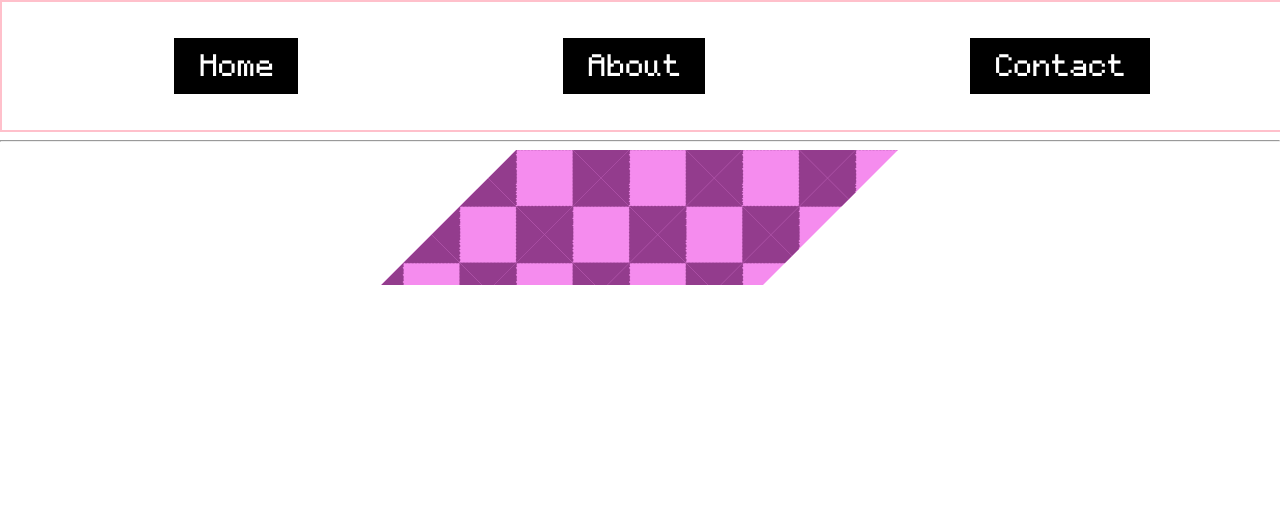
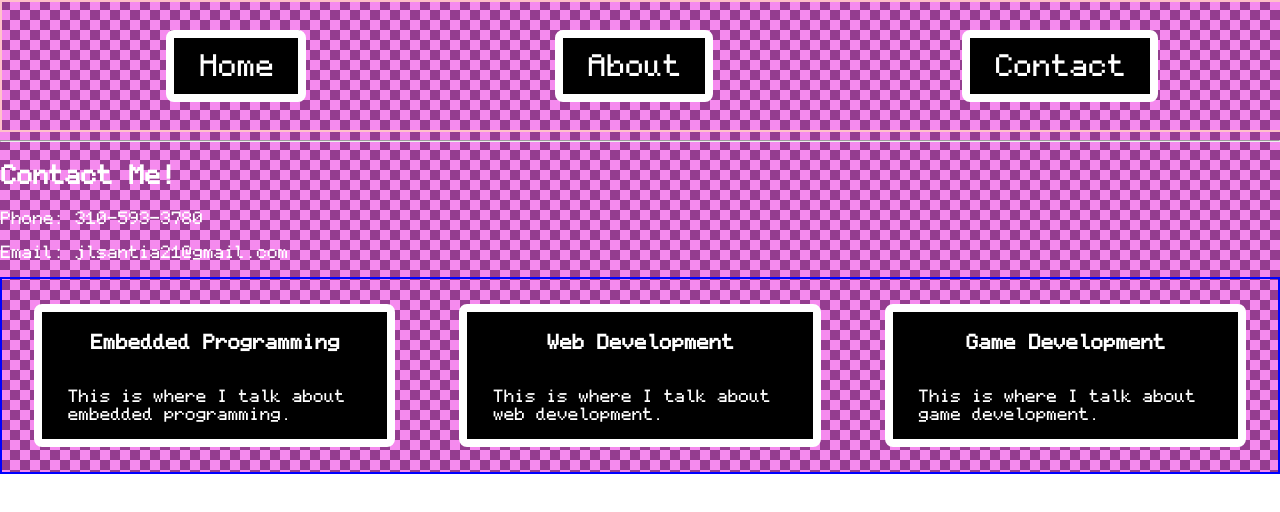
Before and after one commit to santi-jose/JoseSantiago_ReactPortfolio, a JavaScript app: page /contact in a window 1280 px wide. Shown: the top 512 px of the page. Built offline with nearby package versions, Linux system fonts and the light colour scheme; the HTML template or start-up script is replaced by a standard one.

Commit message:
Messing with svg acheckerboard background.

```diff
--- a/src/App.css
+++ b/src/App.css
@@ -10,52 +10,15 @@ body {
   flex-direction: column;
   font-family: "PixelCode";
   color: white;
-  max-width: 100vw;
-  max-height: 100vw;
+  /* max-width: 100vw; */
+  /* max-height: 100vh; */
 }
 
 .backgroundContainer{
-    position: relative;
-    overflow: hidden;
     width: 100%;
     height: 100%;
-}
-
-.backgroundContainer::before{
-    content: "";
-    position: absolute;
-    width: 200%;
-    height: 200%;
-    top: -50%;
-    left: -50%;
-    z-index: -1;
-
-     /* Checkered Pattern */
-     background-color: rgb(245, 140, 238);
-     background-image:
-         linear-gradient(
-             -45deg,
-             transparent 75%,
-             rgb(147, 60, 141) 75%
-         ),
-         linear-gradient(
-             45deg,
-             transparent 75%,
-             rgb(147, 60, 141) 75%
-         ),
-         linear-gradient(
-             -135deg,
-             transparent 75%,
-             rgb(147, 60, 141) 75%
-         ),
-         linear-gradient(
-             135deg,
-             transparent 75%,
-             rgb(147, 60, 141) 75%
-         );
-     background-size: 5rem 5rem;
-
-     transform: rotate(-45deg);
+    background-image: url('./assets/checkerboard.svg');
+    background-repeat: repeat;
 }
 
 a{
--- a/src/App.js
+++ b/src/App.js
@@ -11,7 +11,7 @@ function App() {
 
   return (
     <Router>
-
+      <div className="backgroundContainer">
         {/* ... Navbar */}
         <Navbar />
 
@@ -34,8 +34,8 @@ function App() {
               />
             }
             />
-
         </Routes>
+      </div>
     </Router>
   )
 }
--- a/src/components/About/About.js
+++ b/src/components/About/About.js
@@ -4,7 +4,7 @@ import duckling from "../../assets/duck_down.gif";
 function About() {
   const Summary = () => {
     return (
-      <div className="backgroundContainer">
+      <div>
         <section className="aboutWrapper">
           <div className="introMission">
             <div className="heroContainer">
--- a/src/components/About/about.css
+++ b/src/components/About/about.css
@@ -137,47 +137,3 @@
     padding: 0 1% 0 1%;
     margin: 2% 0 2% 0;
 }
-
-.backgroundContainer{
-    position: relative;
-    overflow: hidden;
-    width: 100%;
-    height: 100%;
-}
-
-.backgroundContainer::before{
-    content: "";
-    position: absolute;
-    width: 200%;
-    height: 200%;
-    top: -50%;
-    left: -50%;
-    z-index: -1;
-
-     /* Checkered Pattern */
-     background-color: rgb(245, 140, 238);
-     background-image:
-         linear-gradient(
-             -45deg,
-             transparent 75%,
-             rgb(147, 60, 141) 75%
-         ),
-         linear-gradient(
-             45deg,
-             transparent 75%,
-             rgb(147, 60, 141) 75%
-         ),
-         linear-gradient(
-             -135deg,
-             transparent 75%,
-             rgb(147, 60, 141) 75%
-         ),
-         linear-gradient(
-             135deg,
-             transparent 75%,
-             rgb(147, 60, 141) 75%
-         );
-     background-size: 5rem 5rem;
-
-     transform: rotate(-45deg);
-}
--- a/src/components/Contact/Contact.js
+++ b/src/components/Contact/Contact.js
@@ -4,11 +4,32 @@ function Contact(props){
     const { phone, email } = props;
 
     return(
-        <div className="backgroundContainer">
+        <div>
             <h2>Contact Me!</h2>
             <p>Phone: { phone }</p>
             <p>Email: { email }</p>
+
+            <div className="expTool">
+            <div className="expCards">
+              <div className="expCard">
+                <h3>Embedded Programming</h3>
+                <p>This is where I talk about embedded programming.</p>
+              </div>
+
+              <div className="expCard">
+                <h3>Web Development</h3>
+                <p>This is where I talk about web development.</p>
+              </div>
+
+              <div className="expCard">
+                <h3>Game Development</h3>
+                <p>This is where I talk about game development.</p>
+              </div>
+            </div>
+          </div>
         </div>
+
+
     );
 }
 
--- a/src/components/Contact/contact.css
+++ b/src/components/Contact/contact.css
@@ -1,43 +1,139 @@
-.backgroundContainer{
-    position: relative;
-    overflow: hidden;
-    width: 100%;
-    height: 100%;
+.aboutWrapper{
+    display: flex;
+    flex-direction: column;
+    padding: 0 5% 5% 5%;
+    max-width: 100%;
+
+    border: 2px solid green;
 }
 
-.backgroundContainer::before{
-    content: "";
-    position: absolute;
-    width: 200%;
-    height: 200%;
-    top: -50%;
-    left: -50%;
-    z-index: -1;
+.introMission{
+    display: flex;
+    flex-direction: column;
+    justify-content: center;
+    align-items: center;
+    /* border: 2px pink solid; */
+}
 
-     /* Checkered Pattern */
-     background-color: rgb(245, 140, 238);
-     background-image:
-         linear-gradient(
-             -45deg,
-             transparent 75%,
-             rgb(147, 60, 141) 75%
-         ),
-         linear-gradient(
-             45deg,
-             transparent 75%,
-             rgb(147, 60, 141) 75%
-         ),
-         linear-gradient(
-             -135deg,
-             transparent 75%,
-             rgb(147, 60, 141) 75%
-         ),
-         linear-gradient(
-             135deg,
-             transparent 75%,
-             rgb(147, 60, 141) 75%
-         );
-     background-size: 5rem 5rem;
+.heroContainer{
+    display: flex;
+    width: 100%;
+    justify-content: space-evenly;
+    margin: 2% 2.5% 2% 2.5%;
 
-     transform: rotate(-45deg);
+    border: 2px solid yellow;
 }
+
+.ducklingContainer{
+    display: flex;
+    justify-content: center;
+    width: 25%;
+    padding: 2% 2% 2% 2%;
+    margin: 2% 5% 2% 5%;
+}
+
+.heroParagraph{
+    display: flex;
+    flex-direction: column;
+    align-items: center;
+    border: 8px white solid;
+    background-color: black;
+    border-radius: 8px;
+    padding: 0 2% 0 2%;
+    width: 75%;
+    margin: 0 2.5% 0 2.5%;
+}
+
+.expTool{
+    display: flex;
+    flex-direction: column;
+    border: 2px blue solid;
+}
+
+.expCards{
+    display: flex;
+    flex-direction: row;
+    justify-content: space-between;
+}
+
+.expCard{
+    display: flex;
+    flex-direction: column;
+    width: 30%;
+    height: 30%;
+    border: 8px white solid;
+    background-color: black;
+    border-radius: 8px;
+    justify-content: center;
+    align-items: center;
+    padding: 0 2% 0 2%;
+    margin: 2% 2.5% 2% 2.5%;
+}
+
+.clientWork{
+    display: flex;
+    flex-direction: column;
+    align-items: center;
+
+    border: 8px white solid;
+    background-color: black;
+    border-radius: 8px;
+    margin: 2% 2.5% 2% 2.5%;
+}
+
+.clientCards{
+    display: flex;
+    flex-direction: row;
+    justify-content: space-around;
+    flex-wrap: wrap;
+
+    width: 100%;
+    /* border: 2px orange solid; */
+}
+
+.clientCard{
+    display: flex;
+    flex-direction: column;
+    justify-content: center;
+    align-items: center;
+
+    width: 35%;
+    border: 8px white solid;
+    background-color: black;
+    border-radius: 8px;
+    margin: 2% 0 2% 0;
+    padding: 0 2% 0 2%;
+}
+
+
+.education{
+    display: flex;
+    flex-direction: column;
+    align-items: center;
+
+    border: 8px white solid;
+    background-color: black;
+    border-radius: 8px;
+    margin: 2% 2.5% 2% 2.5%;
+}
+
+.educationCards{
+    display: flex;
+    flex-direction: row;
+    justify-content: space-around;
+
+    /* border: 2px yellow solid; */
+    width: 100%;
+}
+
+.educationCard{
+    display: flex;
+    justify-content: center;
+    align-items: center;
+    width: 44%;
+    border: 8px white solid;
+    background-color: black;
+    border-radius: 8px;
+    padding: 0 1% 0 1%;
+    margin: 2% 0 2% 0;
+}
--- a/src/components/Home/Home.js
+++ b/src/components/Home/Home.js
@@ -9,7 +9,7 @@ function Home(){
         // Your Home page should greet your user and
         // explain your role
         // Refer to your original portfolio
-        <div className='backgroundContainer'>
+        <div>
             <h2>Jose Luis Santiago</h2>
             <img src={duckling}/>
             <p>
--- a/src/components/Home/home.css
+++ b/src/components/Home/home.css
@@ -1,43 +1,139 @@
-.backgroundContainer{
-    position: relative;
-    overflow: hidden;
-    width: 100%;
-    height: 100%;
+.aboutWrapper{
+    display: flex;
+    flex-direction: column;
+    padding: 0 5% 5% 5%;
+    max-width: 100%;
+
+    border: 2px solid green;
 }
 
-.backgroundContainer::before{
-    content: "";
-    position: absolute;
-    width: 200%;
-    height: 200%;
-    top: -50%;
-    left: -50%;
-    z-index: -1;
+.introMission{
+    display: flex;
+    flex-direction: column;
+    justify-content: center;
+    align-items: center;
+    /* border: 2px pink solid; */
+}
 
-     /* Checkered Pattern */
-     background-color: rgb(245, 140, 238);
-     background-image:
-         linear-gradient(
-             -45deg,
-             transparent 75%,
-             rgb(147, 60, 141) 75%
-         ),
-         linear-gradient(
-             45deg,
-             transparent 75%,
-             rgb(147, 60, 141) 75%
-         ),
-         linear-gradient(
-             -135deg,
-             transparent 75%,
-             rgb(147, 60, 141) 75%
-         ),
-         linear-gradient(
-             135deg,
-             transparent 75%,
-             rgb(147, 60, 141) 75%
-         );
-     background-size: 5rem 5rem;
+.heroContainer{
+    display: flex;
+    width: 100%;
+    justify-content: space-evenly;
+    margin: 2% 2.5% 2% 2.5%;
 
-     transform: rotate(-45deg);
+    border: 2px solid yellow;
 }
+
+.ducklingContainer{
+    display: flex;
+    justify-content: center;
+    width: 25%;
+    padding: 2% 2% 2% 2%;
+    margin: 2% 5% 2% 5%;
+}
+
+.heroParagraph{
+    display: flex;
+    flex-direction: column;
+    align-items: center;
+    border: 8px white solid;
+    background-color: black;
+    border-radius: 8px;
+    padding: 0 2% 0 2%;
+    width: 75%;
+    margin: 0 2.5% 0 2.5%;
+}
+
+.expTool{
+    display: flex;
+    flex-direction: column;
+    border: 2px blue solid;
+}
+
+.expCards{
+    display: flex;
+    flex-direction: row;
+    justify-content: space-between;
+}
+
+.expCard{
+    display: flex;
+    flex-direction: column;
+    width: 30%;
+    height: 30%;
+    border: 8px white solid;
+    background-color: black;
+    border-radius: 8px;
+    justify-content: center;
+    align-items: center;
+    padding: 0 2% 0 2%;
+    margin: 2% 2.5% 2% 2.5%;
+}
+
+.clientWork{
+    display: flex;
+    flex-direction: column;
+    align-items: center;
+
+    border: 8px white solid;
+    background-color: black;
+    border-radius: 8px;
+    margin: 2% 2.5% 2% 2.5%;
+}
+
+.clientCards{
+    display: flex;
+    flex-direction: row;
+    justify-content: space-around;
+    flex-wrap: wrap;
+
+    width: 100%;
+    /* border: 2px orange solid; */
+}
+
+.clientCard{
+    display: flex;
+    flex-direction: column;
+    justify-content: center;
+    align-items: center;
+
+    width: 35%;
+    border: 8px white solid;
+    background-color: black;
+    border-radius: 8px;
+    margin: 2% 0 2% 0;
+    padding: 0 2% 0 2%;
+}
+
+
+.education{
+    display: flex;
+    flex-direction: column;
+    align-items: center;
+
+    border: 8px white solid;
+    background-color: black;
+    border-radius: 8px;
+    margin: 2% 2.5% 2% 2.5%;
+}
+
+.educationCards{
+    display: flex;
+    flex-direction: row;
+    justify-content: space-around;
+
+    /* border: 2px yellow solid; */
+    width: 100%;
+}
+
+.educationCard{
+    display: flex;
+    justify-content: center;
+    align-items: center;
+    width: 44%;
+    border: 8px white solid;
+    background-color: black;
+    border-radius: 8px;
+    padding: 0 1% 0 1%;
+    margin: 2% 0 2% 0;
+}
```
Also changed, not shown: src/assets/checkerboard.svg (added). Lines whose indentation alone changed are shown as unchanged.
